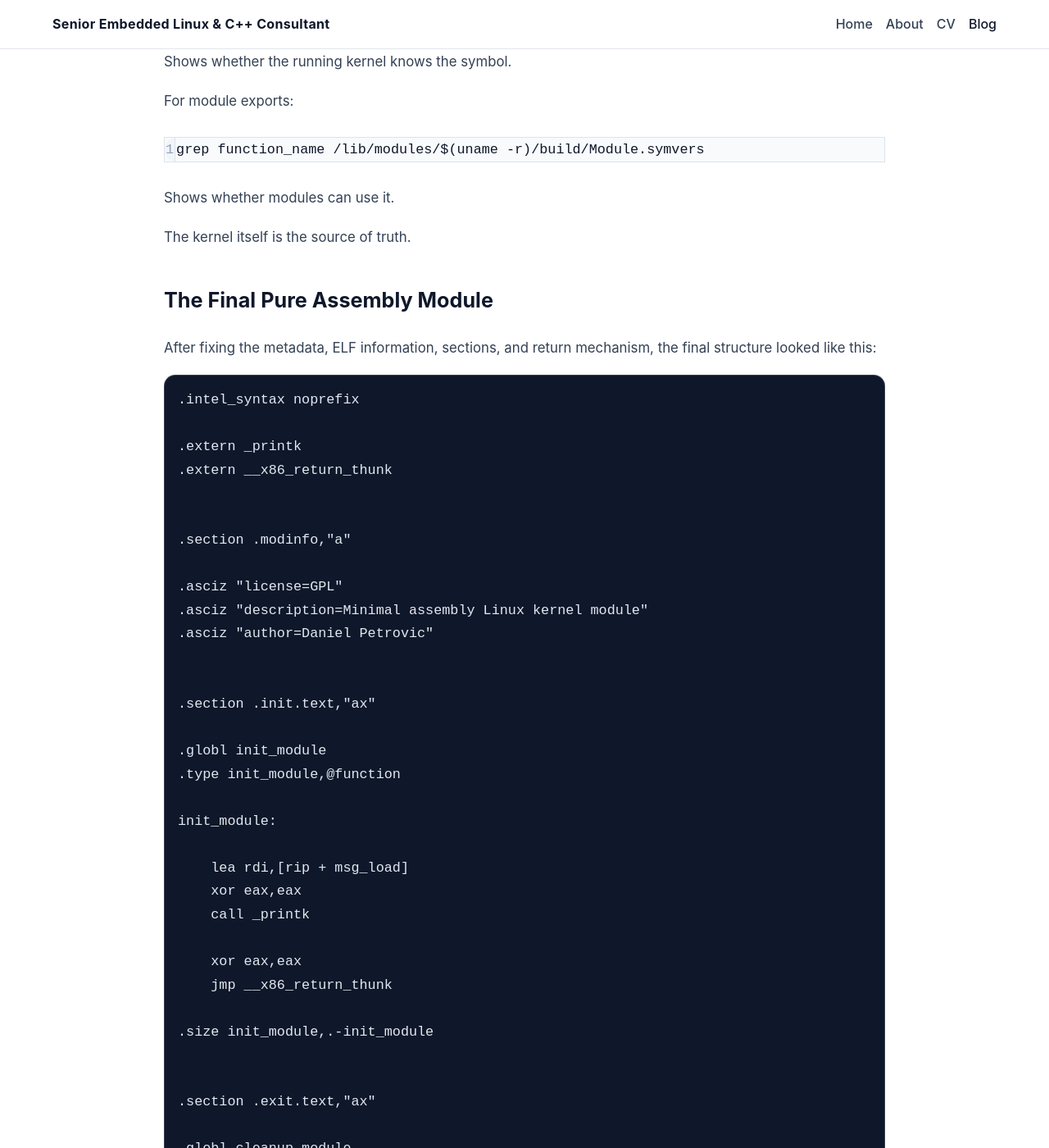
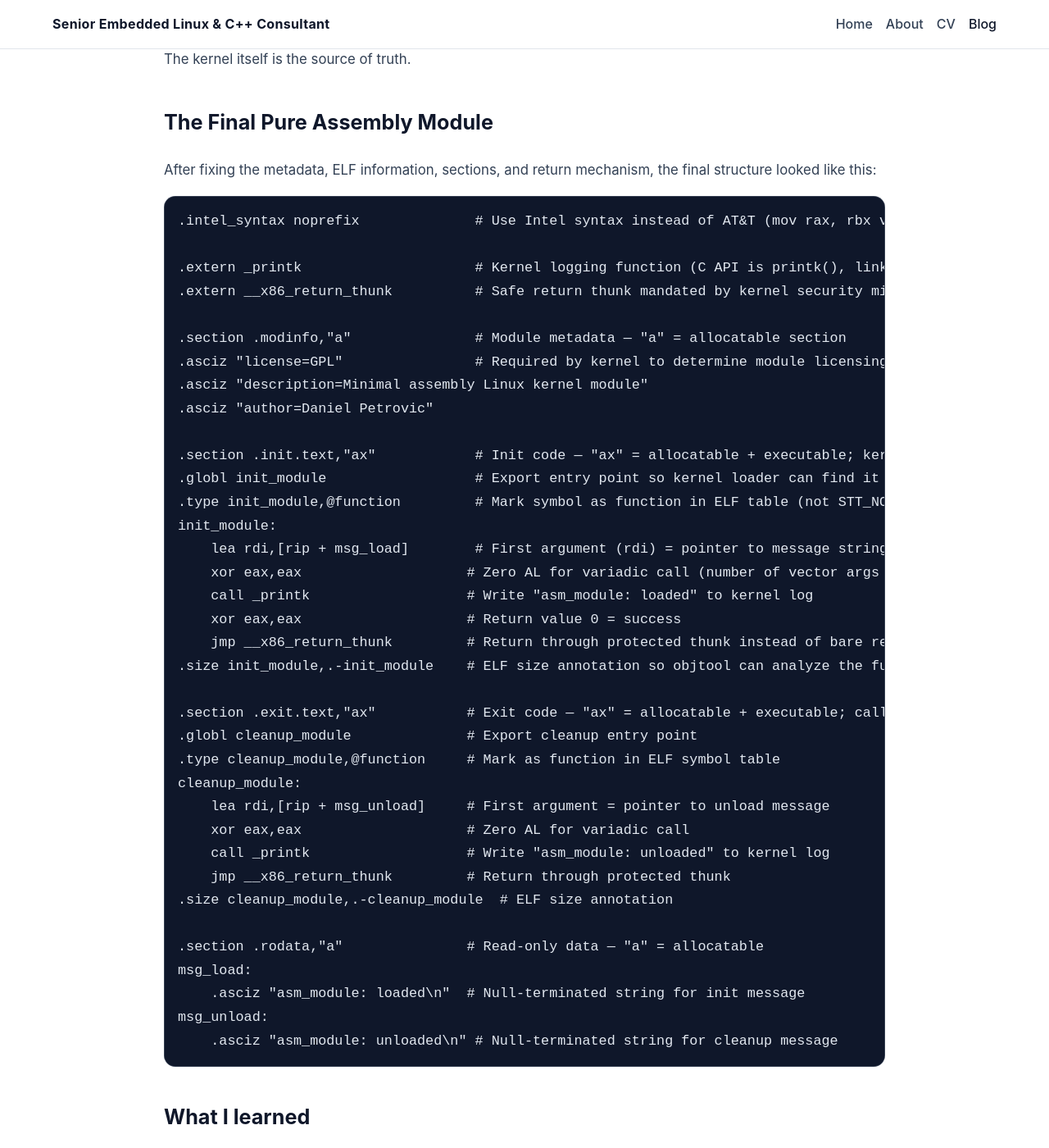
Before and after one commit to daniel-petrovic/daniel-petrovic.github.io, a Jekyll site: the page built from _posts/2026-07-28-building-linux-kernel-module-pure-x86-assembly.md, in a window 1280 px wide and 1400 px high, scrolled down 12333 px. Shown: the whole window at 82% size. Built offline with Jekyll 4.4.1, drawn with Linux system fonts in a browser that asks for light colours; some of the changed text lies outside the part shown.

Commit message:
Replace code explanation section with inline comments

````diff
--- a/_posts/2026-07-28-building-linux-kernel-module-pure-x86-assembly.md
+++ b/_posts/2026-07-28-building-linux-kernel-module-pure-x86-assembly.md
@@ -486,180 +486,43 @@ The kernel itself is the source of truth.
 After fixing the metadata, ELF information, sections, and return mechanism, the final structure looked like this:
 
 ```asm
-.intel_syntax noprefix
+.intel_syntax noprefix              # Use Intel syntax instead of AT&T (mov rax, rbx vs mov %rbx,%rax)
 
-.extern _printk
-.extern __x86_return_thunk
+.extern _printk                     # Kernel logging function (C API is printk(), linking symbol is _printk)
+.extern __x86_return_thunk          # Safe return thunk mandated by kernel security mitigations
 
-
-.section .modinfo,"a"
-
-.asciz "license=GPL"
+.section .modinfo,"a"               # Module metadata — "a" = allocatable section
+.asciz "license=GPL"                # Required by kernel to determine module licensing
 .asciz "description=Minimal assembly Linux kernel module"
 .asciz "author=Daniel Petrovic"
 
+.section .init.text,"ax"            # Init code — "ax" = allocatable + executable; kernel frees this after init
+.globl init_module                  # Export entry point so kernel loader can find it
+.type init_module,@function         # Mark symbol as function in ELF table (not STT_NOTYPE)
+init_module:
+    lea rdi,[rip + msg_load]        # First argument (rdi) = pointer to message string
+    xor eax,eax                    # Zero AL for variadic call (number of vector args in xmm regs)
+    call _printk                   # Write "asm_module: loaded" to kernel log
+    xor eax,eax                    # Return value 0 = success
+    jmp __x86_return_thunk         # Return through protected thunk instead of bare ret
+.size init_module,.-init_module    # ELF size annotation so objtool can analyze the function
 
-.section .init.text,"ax"
+.section .exit.text,"ax"           # Exit code — "ax" = allocatable + executable; called on rmmod
+.globl cleanup_module              # Export cleanup entry point
+.type cleanup_module,@function     # Mark as function in ELF symbol table
+cleanup_module:
+    lea rdi,[rip + msg_unload]     # First argument = pointer to unload message
+    xor eax,eax                    # Zero AL for variadic call
+    call _printk                   # Write "asm_module: unloaded" to kernel log
+    jmp __x86_return_thunk         # Return through protected thunk
+.size cleanup_module,.-cleanup_module  # ELF size annotation
 
-.globl init_module
-.type init_module,@function
-
-init_module:
-
-    lea rdi,[rip + msg_load]
-    xor eax,eax
-    call _printk
-
-    xor eax,eax
-    jmp __x86_return_thunk
-
-.size init_module,.-init_module
-
-
-.section .exit.text,"ax"
-
-.globl cleanup_module
-.type cleanup_module,@function
-
-cleanup_module:
-
-    lea rdi,[rip + msg_unload]
-    xor eax,eax
-    call _printk
-
-    jmp __x86_return_thunk
-
-.size cleanup_module,.-cleanup_module
-
-
-.section .rodata,"a"
-
+.section .rodata,"a"               # Read-only data — "a" = allocatable
 msg_load:
-    .asciz "asm_module: loaded\n"
-
+    .asciz "asm_module: loaded\n"  # Null-terminated string for init message
 msg_unload:
-    .asciz "asm_module: unloaded\n"
+    .asciz "asm_module: unloaded\n" # Null-terminated string for cleanup message
 ```
-
-## Understanding the Final Code
-
-### Selecting Intel Syntax
-
-```asm
-.intel_syntax noprefix
-```
-
-The GNU assembler normally uses AT&T syntax.
-
-This switches to Intel style:
-
-```asm
-mov rax, rbx
-```
-
-instead of:
-
-```asm
-mov %rbx,%rax
-```
-
-### External Symbols
-
-```asm
-.extern __x86_return_thunk
-```
-
-Tells the assembler:
-
-"This symbol exists somewhere else."
-
-The kernel provides it.
-
-```asm
-.extern _printk
-```
-
-The public kernel API is `printk()`, but the linking symbol is `_printk`. This is the actual exported symbol name visible to modules.
-
-### Module Metadata
-
-```asm
-.section .modinfo,"a"
-```
-
-Creates module information.
-
-The kernel reads this when loading the module.
-
-```asm
-.asciz "license=GPL"
-```
-
-Adds a null-terminated string.
-
-The kernel uses this to determine module licensing.
-
-### Initialization Function
-
-```asm
-.section .init.text,"ax"
-```
-
-Places the initialization code into the init section.
-
-After initialization, the kernel can free this memory.
-
-```asm
-.globl init_module
-```
-
-Makes the entry point visible.
-
-```asm
-.type init_module,@function
-```
-
-Tells the assembler and linker that this symbol is a function (as opposed to data). The ELF symbol table stores this type information, and the kernel uses it to determine how to treat the symbol: functions go into executable sections, can be traced by `objtool`, and show up with a `T` (text) entry in `/proc/kallsyms`. Without `@function`, the symbol would be typed as `STT_NOTYPE`, which can cause the kernel to reject it or misclassify it during module loading.
-
-```asm
-lea rdi,[rip + msg_load]
-```
-
-Loads the message address into the first argument register.
-
-The x86-64 calling convention passes the first argument in `rdi`.
-
-```asm
-xor eax,eax
-```
-
-Required before calling variadic functions like `_printk`.
-
-```asm
-call _printk
-```
-
-Writes the message into the kernel log.
-
-```asm
-jmp __x86_return_thunk
-```
-
-Returns through the protected return thunk mandated by the kernel configuration.
-
-### Cleanup Function
-
-The cleanup function is almost identical.
-
-The kernel calls `cleanup_module` when `rmmod asm_module` is executed.
-
-It prints:
-
-```
-asm_module: unloaded
-```
-
-and returns safely.
 
 ## What I learned
 
````
